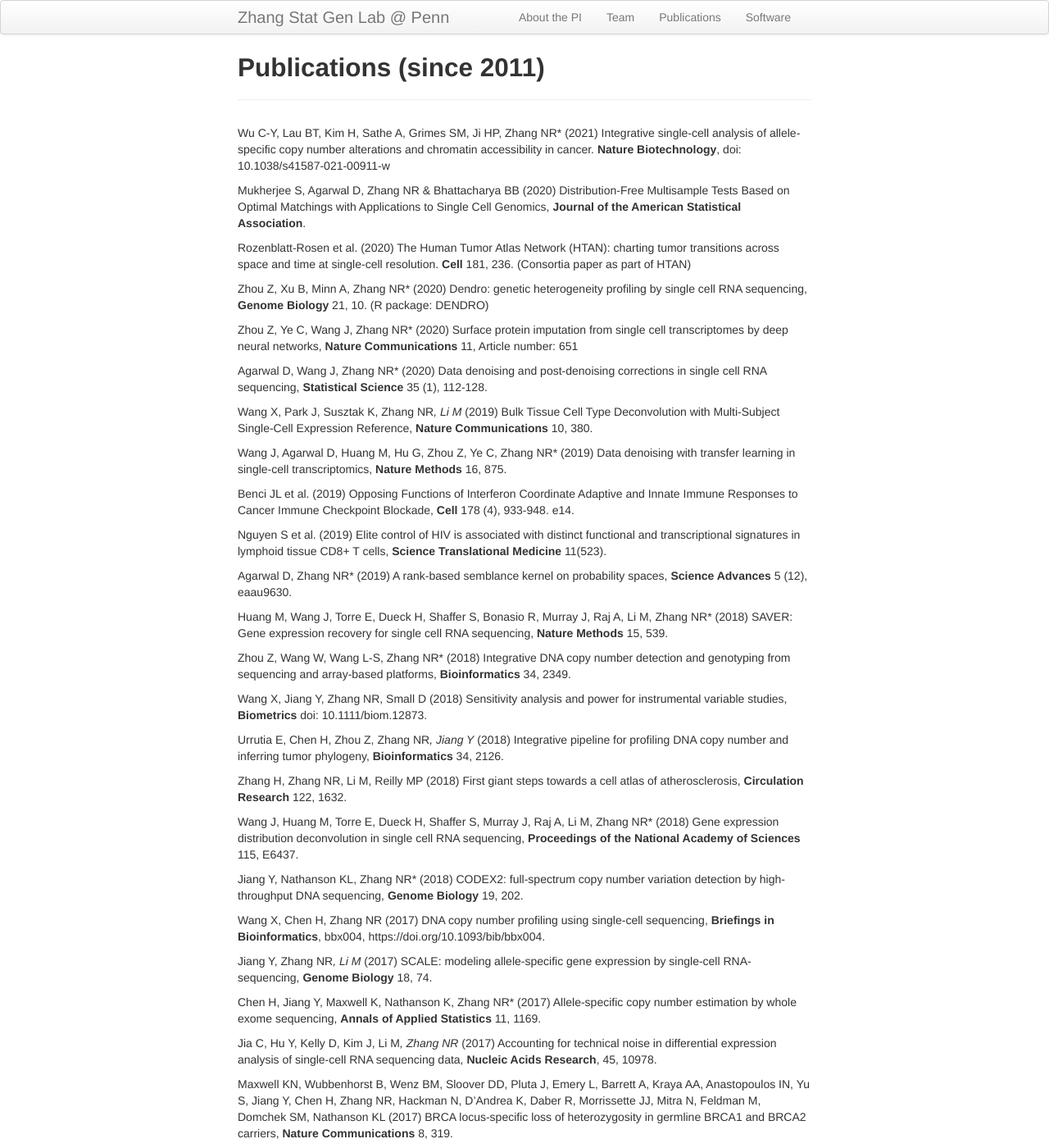
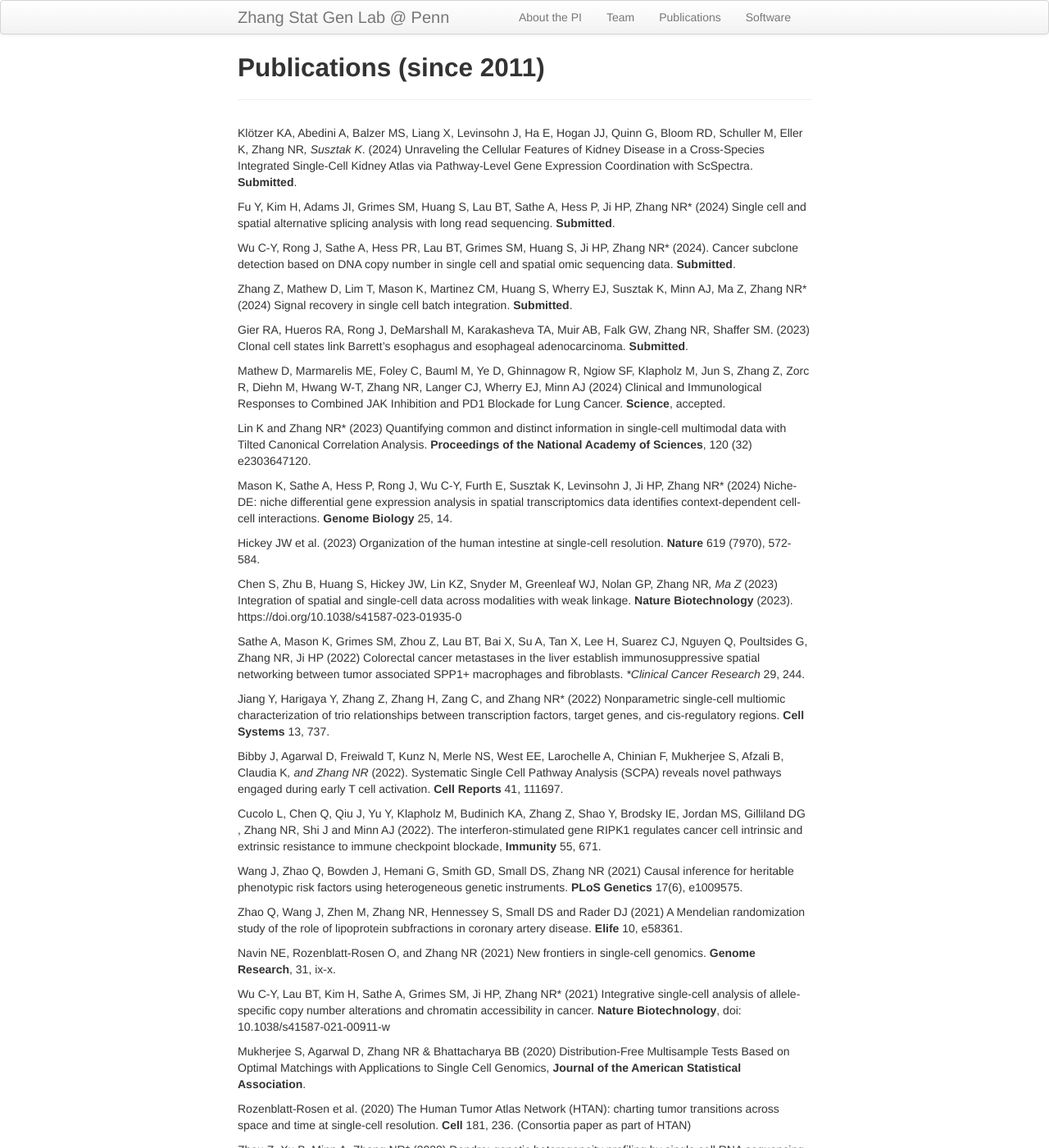
Before and after one commit to nzhanglab/nzhanglab.github.io, a Jekyll site: the page built from pages/pub.md, in a window 1280 px wide and 1400 px high. Shown: the whole window at 82% size. Built offline with Jekyll 4.4.1, drawn with Linux system fonts in a browser that asks for light colours.

Commit message:
update pubs, main

```diff
--- a/pages/pub.md
+++ b/pages/pub.md
@@ -4,6 +4,39 @@
 description: Publications
 ---
 
+Klötzer KA, Abedini A, Balzer MS, Liang X, Levinsohn J, Ha E, Hogan JJ, Quinn G, Bloom RD, Schuller M, Eller K, Zhang NR*, Susztak K*. (2024) Unraveling the Cellular Features of Kidney Disease in a Cross-Species Integrated Single-Cell Kidney Atlas via Pathway-Level Gene Expression Coordination with ScSpectra.  **Submitted**.
+
+Fu Y, Kim H, Adams JI, Grimes SM, Huang S, Lau BT, Sathe A, Hess P, Ji HP, Zhang NR* (2024) Single cell and spatial alternative splicing analysis with long read sequencing.  **Submitted**.
+
+Wu C-Y, Rong J, Sathe A, Hess PR, Lau BT, Grimes SM, Huang S, Ji HP, Zhang NR* (2024). Cancer subclone detection based on DNA copy number in single cell and spatial omic sequencing data.  **Submitted**.
+
+Zhang Z, Mathew D, Lim T, Mason K, Martinez CM, Huang S, Wherry EJ, Susztak K, Minn AJ, Ma Z, Zhang NR* (2024) Signal recovery in single cell batch integration. **Submitted**.
+
+Gier RA, Hueros RA, Rong J, DeMarshall M, Karakasheva TA, Muir AB, Falk GW, Zhang NR, Shaffer SM. (2023) Clonal cell states link Barrett’s esophagus and esophageal adenocarcinoma.  **Submitted**.
+
+Mathew D, Marmarelis ME, Foley C, Bauml M, Ye D, Ghinnagow R, Ngiow SF, Klapholz M, Jun S, Zhang Z, Zorc R, Diehn M, Hwang W-T, Zhang NR, Langer CJ, Wherry EJ, Minn AJ (2024) Clinical and Immunological Responses to Combined JAK Inhibition and PD1 Blockade for Lung Cancer. **Science**, accepted.
+
+Lin K and Zhang NR* (2023) Quantifying common and distinct information in single-cell multimodal data with Tilted Canonical Correlation Analysis.  **Proceedings of the National Academy of Sciences**, 120 (32) e2303647120.
+
+Mason K, Sathe A, Hess P, Rong J, Wu C-Y, Furth E, Susztak K, Levinsohn J, Ji HP, Zhang NR* (2024) Niche-DE: niche differential gene expression analysis in spatial transcriptomics data identifies context-dependent cell-cell interactions. **Genome Biology** 25, 14.
+
+Hickey JW et al. (2023) Organization of the human intestine at single-cell resolution. **Nature** 619 (7970), 572-584.
+
+Chen S, Zhu B, Huang S, Hickey JW, Lin KZ, Snyder M, Greenleaf WJ, Nolan GP, Zhang NR*, Ma Z* (2023) Integration of spatial and single-cell data across modalities with weak linkage.  **Nature Biotechnology** (2023). https://doi.org/10.1038/s41587-023-01935-0
+
+Sathe A, Mason K, Grimes SM, Zhou Z, Lau BT, Bai X, Su A, Tan X, Lee H, Suarez CJ, Nguyen Q, Poultsides G, Zhang NR, Ji HP (2022) Colorectal cancer metastases in the liver establish immunosuppressive spatial networking between tumor associated SPP1+ macrophages and fibroblasts.  **Clinical Cancer Research* 29, 244.
+
+Jiang Y, Harigaya Y, Zhang Z, Zhang H, Zang C, and Zhang NR* (2022) Nonparametric single-cell multiomic characterization of trio relationships between transcription factors, target genes, and cis-regulatory regions.  **Cell Systems** 13, 737.
+
+Bibby J, Agarwal D, Freiwald T, Kunz N, Merle NS, West EE, Larochelle A, Chinian F, Mukherjee S, Afzali B, Claudia K*, and Zhang NR* (2022).  Systematic Single Cell Pathway Analysis (SCPA) reveals novel pathways engaged during early T cell activation.  **Cell Reports** 41, 111697.
+
+Cucolo L, Chen Q, Qiu J, Yu Y, Klapholz M, Budinich KA, Zhang Z, Shao Y, Brodsky IE, Jordan MS, Gilliland DG , Zhang NR, Shi J and Minn AJ (2022). The interferon-stimulated gene RIPK1 regulates cancer cell intrinsic and extrinsic resistance to immune checkpoint blockade, **Immunity** 55, 671.
+
+Wang J, Zhao Q, Bowden J, Hemani G, Smith GD, Small DS, Zhang NR (2021) Causal inference for heritable phenotypic risk factors using heterogeneous genetic instruments.  **PLoS Genetics** 17(6), e1009575.
+
+Zhao Q, Wang J, Zhen M, Zhang NR, Hennessey S, Small DS and Rader DJ (2021) A Mendelian randomization study of the role of lipoprotein subfractions in coronary artery disease.  **Elife** 10, e58361.
+
+Navin NE, Rozenblatt-Rosen O, and Zhang NR (2021) New frontiers in single-cell genomics.  **Genome Research**, 31, ix-x.
 
 Wu C-Y, Lau BT, Kim H, Sathe A, Grimes SM, Ji HP, Zhang NR* (2021) Integrative single-cell analysis of allele-specific copy number alterations and chromatin accessibility in cancer.  **Nature Biotechnology**, doi: 10.1038/s41587-021-00911-w
 
```
Also changed, not shown: index.md (+1 -1 lines), pages/team.md (+19 -6 lines), Icon_Github_Fireflies_Square.jpg (added), favicon.ico.
